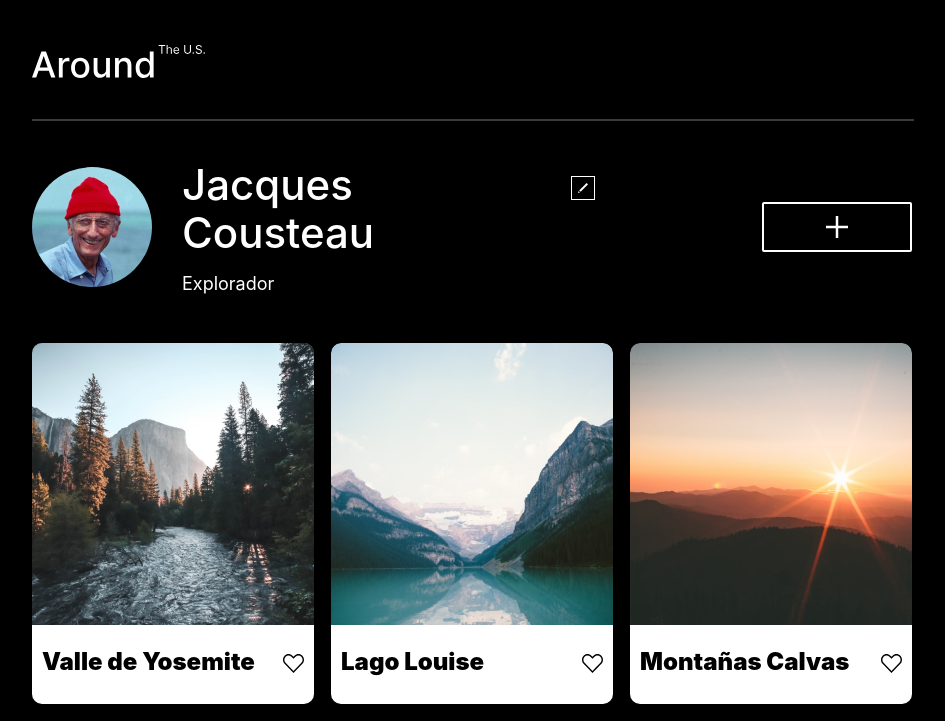
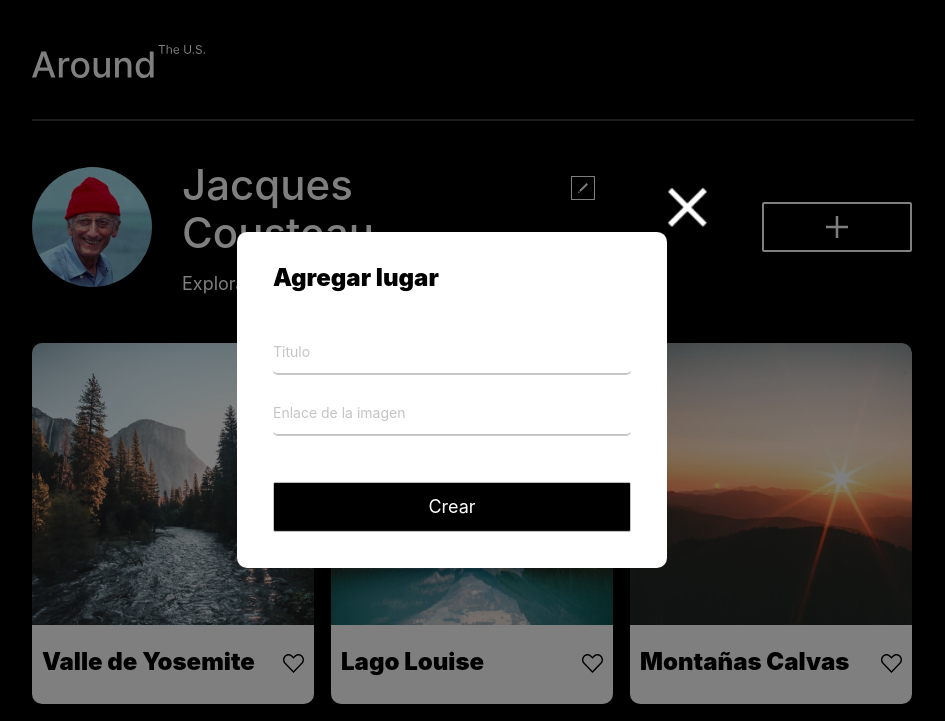
Before and after one commit to Ricaxdo/web_project_around, a plain HTML site: page index.html in a window 1280 px wide. Both pictures are taken after a click on the button 1005 px from the left and 227 px from the top of the page. Shown: the top 721 px of the page, without its empty margins (168-1113 px from the left). Drawn offline with Linux system fonts and the light colour scheme.

Commit message:
Agrega el popupu para añadir una nueva tarjeta

```diff
--- a/blocks/popupPlaces.css
+++ b/blocks/addPopup.css
@@ -1,4 +1,4 @@
-.popupPlace {
+.addPopup {
   position: fixed;
   inset: 0;
   z-index: 1000;
@@ -8,11 +8,11 @@
   align-items: center;
 }
 
-.popupPlace_unshown {
+.addPopup_unshown {
   display: none;
 }
 
-.popupPlace__container {
+.addPopup__container {
   position: absolute;
   top: 50%;
   left: 50%;
@@ -20,7 +20,7 @@
   display: flex;
 }
 
-.popupPlace__content {
+.addPopup__content {
   width: 430px;
   background-color: #fff;
   border-radius: 10px;
@@ -30,7 +30,7 @@
   align-items: center;
 }
 
-.popupPlace__title {
+.addPopup__title {
   color: #000;
   font-weight: 900;
   font-size: 1.5rem;
@@ -38,7 +38,7 @@
   margin: 34px auto 54px 36px;
 }
 
-.popupPlace__form {
+.addPopup__form {
   display: flex;
   flex-direction: column;
   align-items: center;
@@ -46,7 +46,7 @@
   margin: 0 auto 36px;
 }
 
-.popupPlace__input {
+.addPopup__input {
   max-width: 358px;
   width: 100%;
   padding: 0 0 13px;
@@ -56,23 +56,23 @@
   font-size: 0.875rem;
 }
 
-.popupPlace__input::placeholder {
+.addPopup__input::placeholder {
   color: #c4c4c4;
 }
 
-.popupPlace__input:focus {
+.addPopup__input:focus {
   outline: none;
 }
 
-.popupPlace__input-name {
+.addPopup__input-name {
   margin: 0 auto 30px;
 }
 
-.popupPlace__input-about {
+.addPopup__input-about {
   margin: 0 auto 46px;
 }
 
-.popupPlace__submit-button {
+.addPopup__submit-button {
   max-width: 358px;
   width: 100%;
   height: 50px;
@@ -88,12 +88,12 @@
   align-items: center;
 }
 
-.popupPlace__submit-button:hover {
+.addPopup__submit-button:hover {
   opacity: 0.8;
   cursor: pointer;
 }
 
-.popupPlace__close-button {
+.addPopup__close-button {
   background-color: transparent;
   border: none;
   top: -45px;
@@ -104,47 +104,47 @@
   justify-content: flex-end;
 }
 
-.popupPlace__close-button-icon {
+.addPopup__close-button-icon {
   width: 40px;
   height: 40px;
 }
 
-.popupPlace__close-button-icon:hover {
+.addPopup__close-button-icon:hover {
   opacity: 0.6;
   cursor: pointer;
 }
 
 @media screen and (max-width: 320px) {
-  .popupPlace__content {
+  .addPopup__content {
     width: 282px;
   }
-  .popupPlace__container {
+  .addPopup__container {
     display: flex;
     flex-direction: column-reverse;
   }
-  .popupPlace__form {
+  .addPopup__form {
     margin: 0 auto 25px;
   }
-  .popupPlace__title {
+  .addPopup__title {
     font-size: 1.125rem;
     margin: 25px auto 76px 22px;
   }
-  .popupPlace__input {
+  .addPopup__input {
     max-width: 238px;
     padding: 0 0 9px;
   }
-  .popupPlace__close-button {
+  .addPopup__close-button {
     top: -20px;
     width: 100%;
     display: flex;
     justify-content: flex-end;
   }
 
-  .popupPlace__close-button-icon {
+  .addPopup__close-button-icon {
     width: 26px;
     height: 26px;
   }
-  .popupPlace__submit-button {
+  .addPopup__submit-button {
     max-width: 238px;
     height: 46px;
   }
--- a/index.html
+++ b/index.html
@@ -188,6 +188,40 @@
           </button>
         </div>
       </div>
+
+      <div class="addPopup addPopup_unshown">
+        <div class="addPopup__container">
+          <div class="addPopup__content">
+            <h2 class="addPopup__title">Agregar lugar</h2>
+            <form class="addPopup__form">
+              <input
+                type="text"
+                name="title"
+                class="addPopup__input addPopup__input-name"
+                placeholder="Titulo"
+                required
+              />
+              <input
+                type="text"
+                name="link"
+                class="addPopup__input addPopup__input-about"
+                placeholder="Enlace de la imagen"
+                required
+              />
+              <button type="submit" class="addPopup__submit-button">
+                Crear
+              </button>
+            </form>
+          </div>
+          <button class="addPopup__close-button">
+            <img
+              src="./images/close_icon.png"
+              alt="Cerrar"
+              class="addPopup__close-button-icon"
+            />
+          </button>
+        </div>
+      </div>
     </div>
     <script src="./scripts/index.js"></script>
   </body>
--- a/pages/index.css
+++ b/pages/index.css
@@ -7,4 +7,4 @@
 @import url("../blocks/photography.css");
 @import url("../blocks/footer.css");
 @import url("../blocks/editPopup.css");
-@import url("../blocks/popupPlace.css");
+@import url("../blocks/addPopup.css");
--- a/scripts/index.js
+++ b/scripts/index.js
@@ -31,3 +31,21 @@ function saveProfile(evt) {
 editButton.addEventListener("click", openEditPopup);
 editPopupCloseButton.addEventListener("click", closeEditPopup);
 editPopupSubmitButton.addEventListener("click", saveProfile);
+
+let addButton = document.querySelector(".profile__add-button-rectangle");
+let addPopup = document.querySelector(".addPopup");
+let addPopupCloseButton = document.querySelector(
+  ".addPopup__close-button-icon"
+);
+let addPopupSubmitButton = document.querySelector(".addPopup__submit-button");
+
+function openAddPopup() {
+  addPopup.classList.remove("addPopup_unshown");
+}
+
+function closeAddPopup() {
+  addPopup.classList.add("addPopup_unshown");
+}
+
+addButton.addEventListener("click", openAddPopup);
+addPopupCloseButton.addEventListener("click", closeAddPopup);
```
